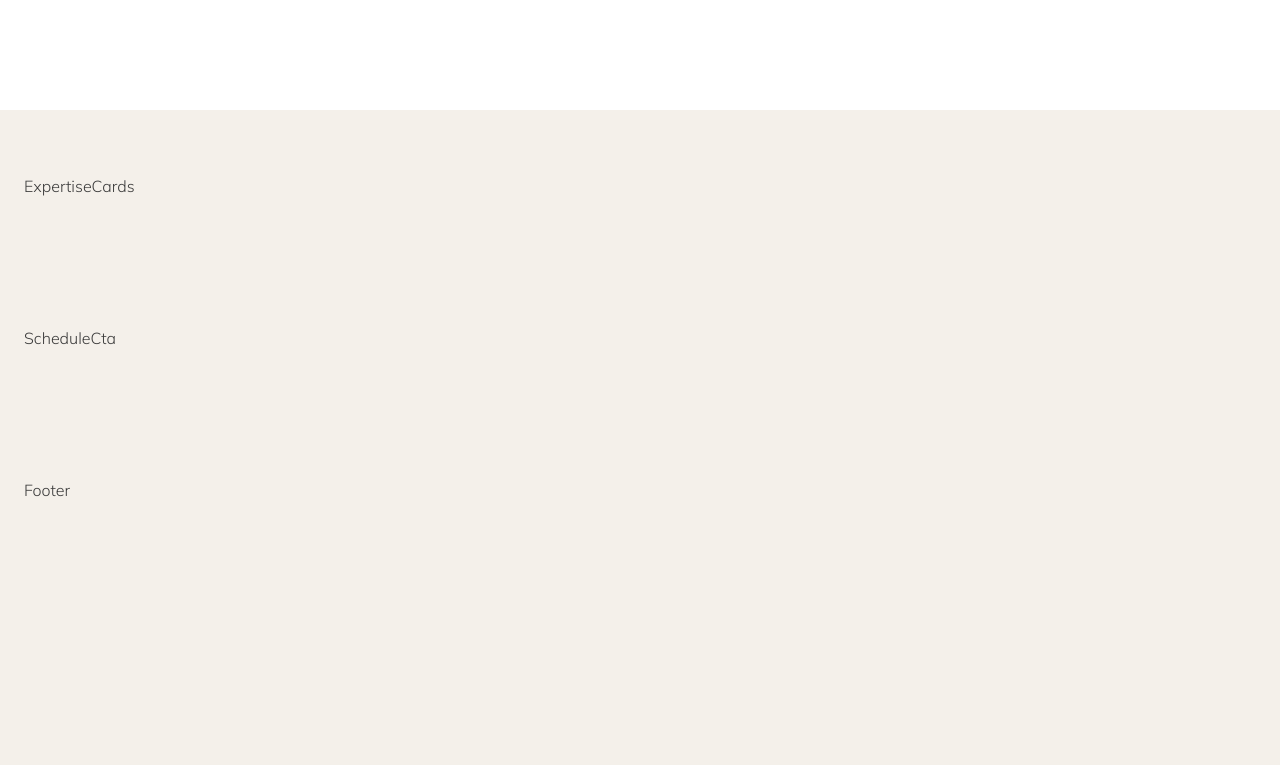
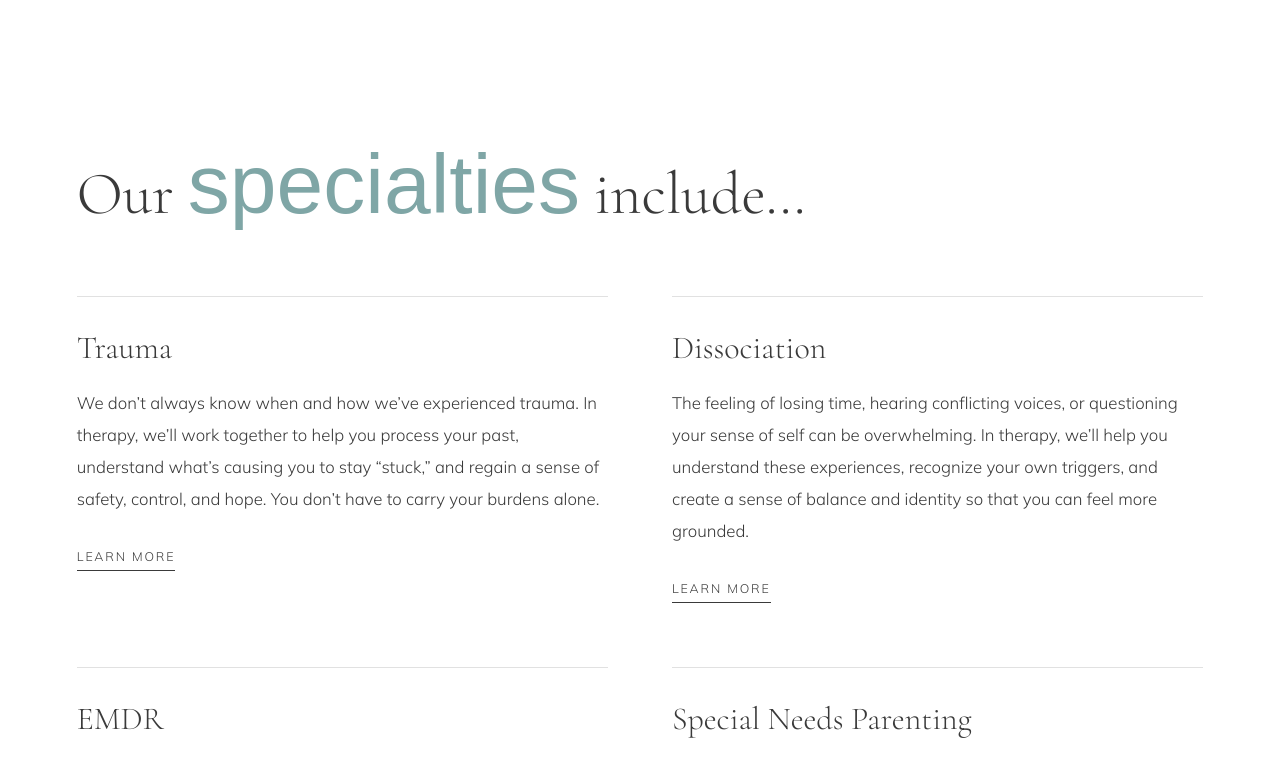
Before and after one commit to kanishkaawasthi68-spec/maya-reynolds-site, a Next.js app: page / in a window 1280 px wide. Shown: the part 6509-7274 px from the top of the page. Before the commit the page ends 7075 px from the top, so only its background shows below. Built offline with nearby package versions, Linux system fonts and the light colour scheme; a web font is replaced by a local one.

Commit message:
Add Honoring and Specialties cards sections

```diff
--- a/components/ExpertiseCards.tsx
+++ b/components/ExpertiseCards.tsx
@@ -1,3 +1,44 @@
+const cards = [
+  {
+    title: "Trauma",
+    text: "We don\u2019t always know when and how we\u2019ve experienced trauma. In therapy, we\u2019ll work together to help you process your past, understand what\u2019s causing you to stay \u201Cstuck,\u201D and regain a sense of safety, control, and hope. You don\u2019t have to carry your burdens alone.",
+  },
+  {
+    title: "Dissociation",
+    text: "The feeling of losing time, hearing conflicting voices, or questioning your sense of self can be overwhelming. In therapy, we\u2019ll help you understand these experiences, recognize your own triggers, and create a sense of balance and identity so that you can feel more grounded.",
+  },
+  {
+    title: "EMDR",
+    text: "Eye Movement Desensitization and Reprocessing (EMDR) is a powerful therapeutic technique that helps process and heal trauma by reworking how painful memories are stored in your brain. This allows you to find relief and move toward lasting healing.",
+  },
+  {
+    title: "Special Needs Parenting",
+    text: "Parenting a child with special needs presents unique challenges and complex emotions. We provide compassionate support through lived experience and expertise to help you navigate this journey with tools, understanding, and self-care.",
+  },
+];
+
 export default function ExpertiseCards() {
-  return <section className="py-16 px-6">ExpertiseCards</section>;
+  return (
+    <section className="bg-surface px-[6vw] pb-16 pt-4 lg:pb-28 lg:pt-8">
+      <div className="mx-auto max-w-6xl">
+        <h2 className="text-[2.4rem] leading-tight lg:text-6xl">
+          Our{" "}
+          <span className="font-script text-[1.4em] leading-none text-accent">specialties</span>{" "}
+          include&hellip;
+        </h2>
+
+        <div className="mt-10 grid gap-x-[5vw] gap-y-12 lg:mt-16 lg:grid-cols-2 lg:gap-y-16">
+          {cards.map((c) => (
+            <article key={c.title} className="border-t border-text/15 pt-8">
+              <h3 className="text-3xl lg:text-[2rem]">{c.title}</h3>
+              <p className="mt-5 text-[1.05rem] leading-8">{c.text}</p>
+              <a href="#contact" className="link-underline mt-8">
+                Learn more
+              </a>
+            </article>
+          ))}
+        </div>
+      </div>
+    </section>
+  );
 }
```
Also changed, not shown: public/images/honoring.jpg (added).
